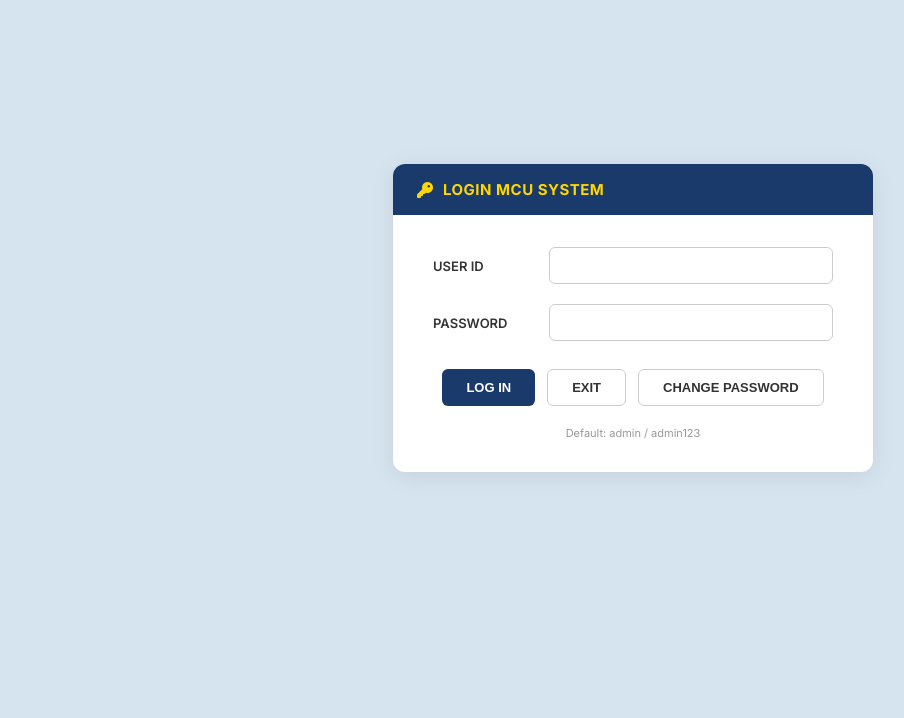
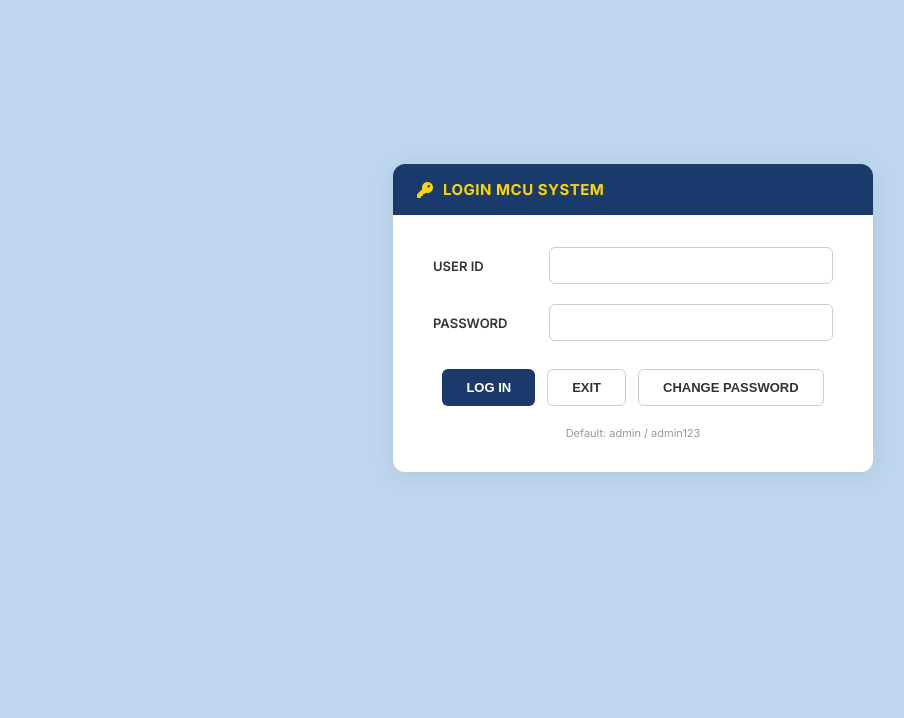
Before and after one commit to sangkuriangg9928/nextgen-mcu, a website: page public/index.html in a window 1280 px wide. Shown: the part 82-800 px from the top of the page, without its empty margins (7-911 px from the left). Drawn offline with Linux system fonts and the light colour scheme.

Commit message:
fix-bg-BDD7EE-light-blue

```diff
--- a/public/index.html
+++ b/public/index.html
@@ -39,7 +39,7 @@ if(typeof QRCode==='undefined'){
   </aside>
   <main class="mn">
     <!-- HOME / MENU UTAMA -->
-    <div id="homeScreen" style="margin-left:0;background:#D6E4F0;min-height:100vh">
+    <div id="homeScreen" style="margin-left:0;background:#BDD7EE;min-height:100vh">
       <div style="background:linear-gradient(135deg,#1a1a2e,#16213e);padding:16px 32px;display:flex;align-items:center;justify-content:space-between">
         <div style="display:flex;align-items:center;gap:12px"><div style="width:36px;height:36px;background:linear-gradient(135deg,var(--g1),var(--g2));border-radius:10px;display:flex;align-items:center;justify-content:center;color:#fff;font-weight:800;font-size:14px">M</div><span style="color:#fff;font-size:16px;font-weight:700">MCU System</span></div>
         <div style="display:flex;align-items:center;gap:16px"><div style="text-align:right"><div style="color:#fff;font-size:13px;font-weight:600" id="homeUser">Admin</div><div style="color:rgba(255,255,255,.5);font-size:11px">ADMIN</div></div><button class="btn btn-o btn-sm" style="color:#fff;border-color:rgba(255,255,255,.2)" onclick="logoutUser()"><i class="fas fa-sign-out-alt"></i> Logout</button></div>
@@ -254,7 +254,7 @@ if(typeof QRCode==='undefined'){
   </main>
 </div>
 <!-- LOGIN SCREEN -->
-<div id="loginScreen" style="position:fixed;top:0;left:0;right:0;bottom:0;background:#D6E4F0;z-index:999;display:flex;align-items:center;justify-content:center;flex-direction:column">
+<div id="loginScreen" style="position:fixed;top:0;left:0;right:0;bottom:0;background:#BDD7EE;z-index:999;display:flex;align-items:center;justify-content:center;flex-direction:column">
   <div style="position:absolute;top:24px;left:32px;display:flex;align-items:center;gap:8px"><svg width="40" height="40" viewBox="0 0 40 40"><circle cx="20" cy="12" r="8" fill="#00B4D8"/><circle cx="14" cy="26" r="7" fill="#FF6B9D"/><circle cx="26" cy="26" r="7" fill="#FFD600"/></svg><div style="font-size:18px;font-weight:800;color:#1a1a2e">Mitra<br>Keluarga</div></div>
   <div style="background:#fff;border-radius:12px;width:90%;max-width:480px;overflow:hidden;box-shadow:0 4px 24px rgba(0,0,0,.08)">
     <div style="background:#1a3a6b;padding:16px 24px;display:flex;align-items:center;gap:10px"><i class="fas fa-key" style="color:#FFD600;font-size:16px"></i><span style="color:#FFD600;font-size:15px;font-weight:700;letter-spacing:.5px">LOGIN MCU SYSTEM</span></div>
--- a/public/style.css
+++ b/public/style.css
@@ -16,7 +16,7 @@
   --shx:0 16px 64px rgba(108,99,255,.16);
   --tr:all .25s cubic-bezier(.4,0,.2,1);
 }
-body{font-family:'Inter',system-ui,-apple-system,sans-serif;background:#D6E4F0;color:var(--text);min-height:100vh;overflow-x:hidden}
+body{font-family:'Inter',system-ui,-apple-system,sans-serif;background:#BDD7EE;color:var(--text);min-height:100vh;overflow-x:hidden}
 .app{display:flex;min-height:100vh}
 
 /* Sidebar */
```
